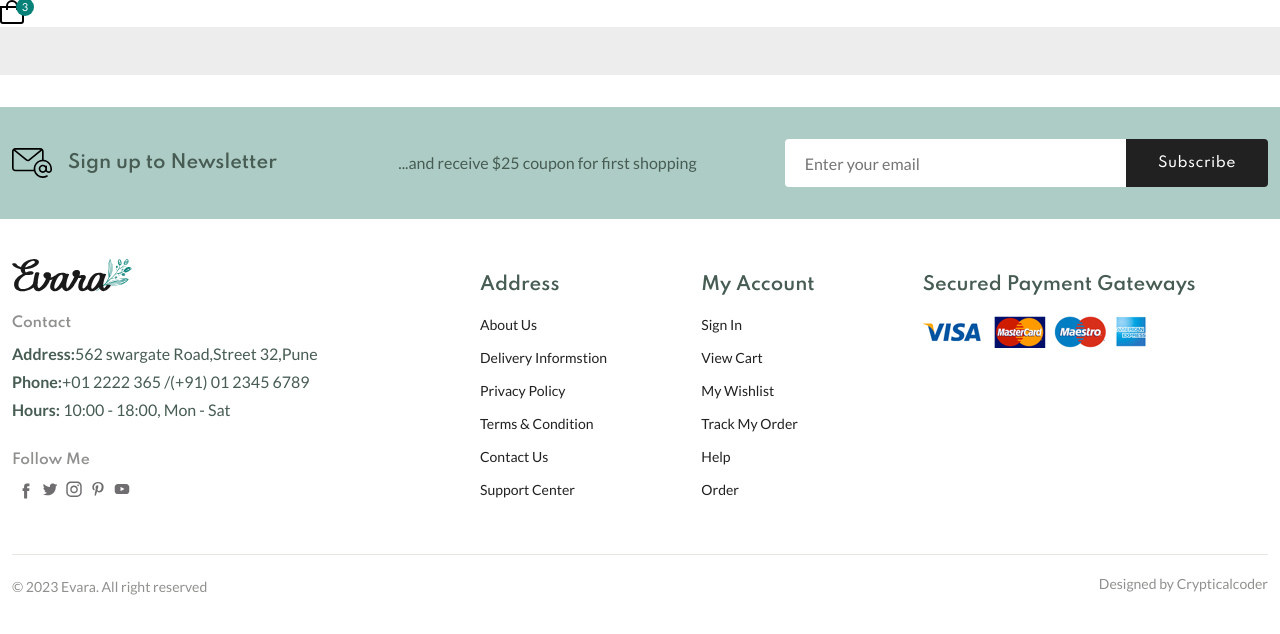
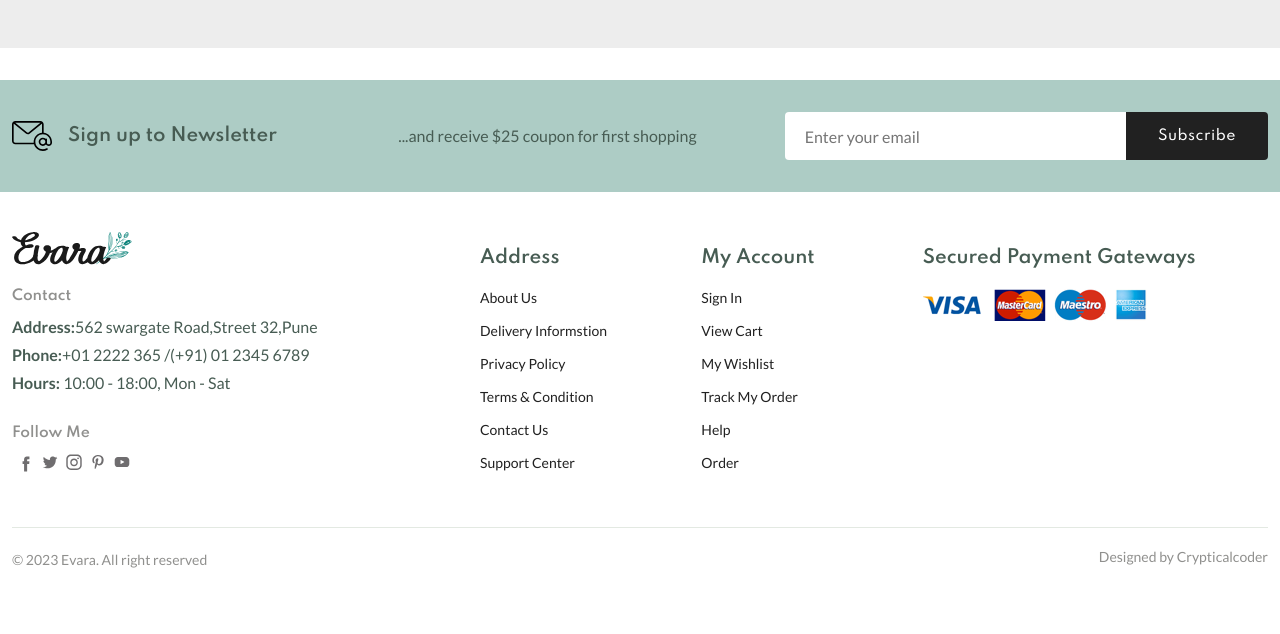
Before and after one commit to lucky9950/E-commerce-web, a plain HTML site: page details.html in a window 1280 px wide. Drawn offline with nearby package versions, Linux system fonts and the light colour scheme.

Commit message:
details done

```diff
--- a/details.html
+++ b/details.html
@@ -17,15 +17,7 @@
   </head>
   <body>
     <!--=============== HEADER ===============-->
-    <header class="header"></header>
 
-          <a href="cart.html" class="header-action-btn">
-            <img src="assets/img/icon-cart.svg" alt="">
-             <span class="count">3</span>
-          </a>
-        </div>
-      </nav>
-    </header>
     <!--=============== MAIN ===============-->
     <main class="main">
       <!--=============== BREADCRUMB ===============-->
```
